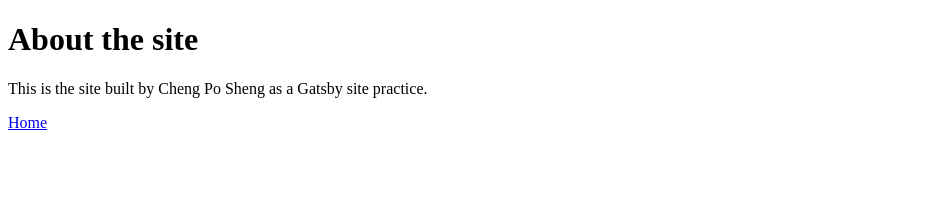
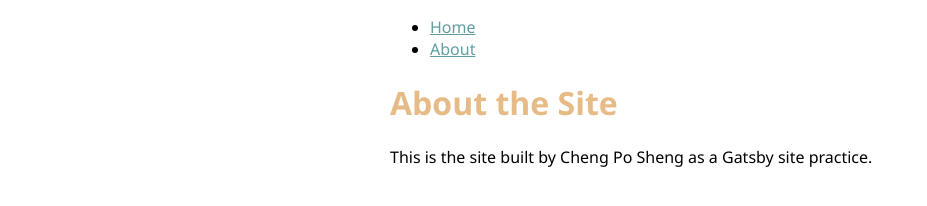
Before and after one commit to bencer3283/FirstGatsbySite, a Gatsby site: page /about in a window 1280 px wide. Shown: the whole page, without its empty margins (0-927 px from the left). Built offline with nearby package versions, Linux system fonts and the light colour scheme; Gatsby itself is replaced by a stand-in of ours.

Commit message:
tutorial-2

```diff
--- /dev/null
+++ b/src/components/layout.js
@@ -0,0 +1,21 @@
+import * as React from "react"
+import {Link} from "gatsby"
+import {container, pagehead, navlink, navitem, navtext} from "./layout.module.css"
+
+const Layout = ({pagetitle, children}) => {
+    return(
+    <main className={container}>
+        <title>{pagetitle}</title>
+        <nav>
+            <ul className={navlink}>
+                <li className = {navitem}><Link className={navtext} to = "/">Home</Link></li>
+                <li className = {navitem}><Link className={navtext} to = "/about">About</Link></li>
+            </ul>
+        </nav>
+        <h1  className={pagehead}>{pagetitle}</h1>
+        {children}
+    </main>
+    )
+}
+
+export default Layout
--- /dev/null
+++ b/src/components/layout.module.css
@@ -0,0 +1,23 @@
+.pagehead {
+    color: rgb(230, 187, 134);
+}
+
+.container {
+    margin: auto;
+    max-width: 500px;
+    font-family: 'Segoe UI', Tahoma, Geneva, Verdana, sans-serif;
+}
+
+.navlinks {
+    display: flex;
+    list-style: none;
+    padding: auto;
+}
+
+.navitem {
+padding-right: 2rem;
+}
+
+.navtext {
+    color: cadetblue;
+}
--- a/src/pages/about.js
+++ b/src/pages/about.js
@@ -1,14 +1,11 @@
 import * as React from "react"
-import {Link} from 'gatsby'
+import Layout from "../components/layout"
 
 const AboutPage = () => {
     return (
-        <main>
-            <title>About</title>
-            <h1>About the site</h1>
+        <Layout pagetitle = "About the Site">
             <p>This is the site built by Cheng Po Sheng as a Gatsby site practice.</p>
-            <Link to="/">Home</Link>
-        </main>
+        </Layout>
     )
 }
 
```
Also changed, not shown: src/pages/index.js (+3 -6 lines).
